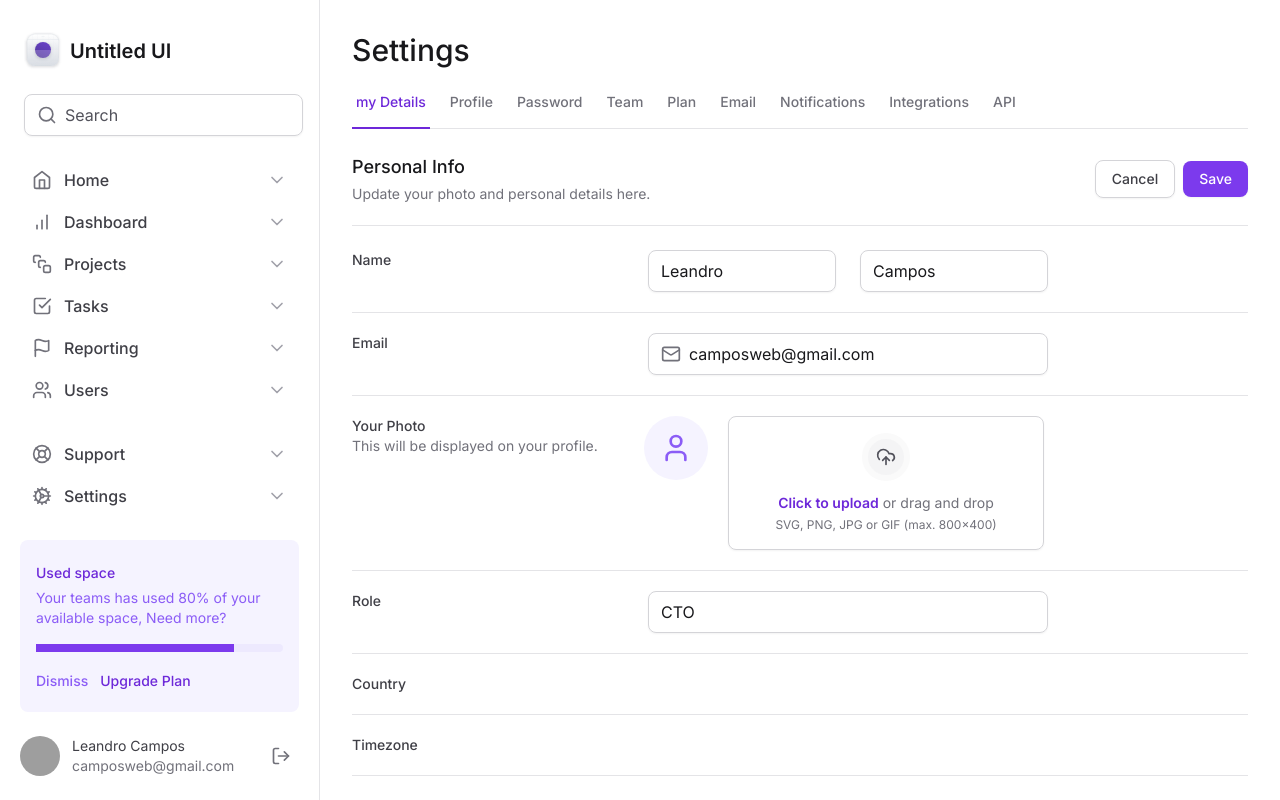
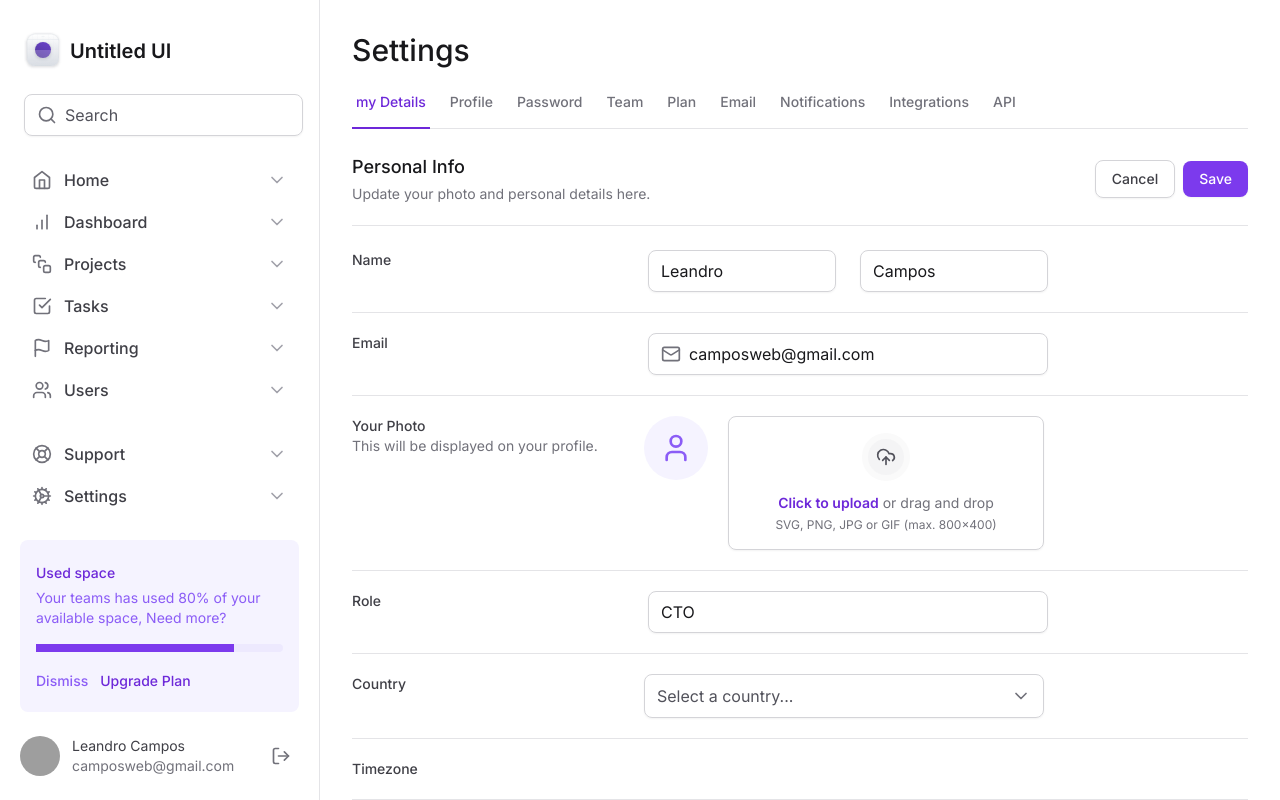
Before and after one commit to camposweb/tailwind-next, a Next.js app: page / in a window 1280 px wide. Shown: the top 800 px of the page. Built offline with nearby package versions, Linux system fonts and the light colour scheme; grey boxes are pictures that could not be loaded.

Commit message:
select country

```diff
--- a/package.json
+++ b/package.json
@@ -9,6 +9,7 @@
     "lint": "next lint"
   },
   "dependencies": {
+    "@radix-ui/react-select": "^2.0.0",
     "@radix-ui/react-tabs": "^1.0.4",
     "framer-motion": "^10.16.5",
     "lucide-react": "^0.292.0",
--- a/src/app/page.tsx
+++ b/src/app/page.tsx
@@ -1,7 +1,8 @@
 import { SettingsTabs } from '@/components/SettingsTabs'
 import * as Input from '@/components/Input'
-import { Mail } from 'lucide-react'
+import { ChevronDown, Mail } from 'lucide-react'
 import * as FileInput from '@/components/Form/FileInput'
+import { Select } from '@/components/Form/Select'
 
 export default function Home() {
   return (
@@ -111,6 +112,7 @@
             >
               Country
             </label>
+            <Select />
           </div>
 
           <div className="grid grid-cols-form gap-3 pt-5">
--- /dev/null
+++ b/src/components/Form/Select.tsx
@@ -0,0 +1,54 @@
+'use client'
+
+import * as SelectPrimitive from '@radix-ui/react-select'
+import { Check, ChevronDown } from 'lucide-react'
+
+export function Select() {
+  return (
+    <SelectPrimitive.Root>
+      <SelectPrimitive.Trigger className="flex h-11 w-full items-center justify-between gap-2 rounded-lg border border-zinc-300 px-3 py-2 shadow-sm data-[placeholder]:text-zinc-600">
+        <SelectPrimitive.Value
+          placeholder="Select a country..."
+          className="text-black"
+        />
+        <SelectPrimitive.Icon>
+          <ChevronDown className="h-5 w-5 text-zinc-500" />
+        </SelectPrimitive.Icon>
+      </SelectPrimitive.Trigger>
+
+      <SelectPrimitive.Portal>
+        <SelectPrimitive.Content
+          side="bottom"
+          position="popper"
+          sideOffset={8}
+          className="z-10 w-[--radix-select-trigger-width] cursor-pointer rounded-lg border border-zinc-200 bg-white"
+        >
+          <SelectPrimitive.Viewport>
+            <SelectPrimitive.Item
+              value="br"
+              className="flex items-center justify-between gap-2 px-3 py-2.5 outline-none data-[highlighted]:bg-zinc-50"
+            >
+              <SelectPrimitive.ItemText className="text-black">
+                Brasil
+              </SelectPrimitive.ItemText>
+              <SelectPrimitive.ItemIndicator>
+                <Check className="h-4 w-4 text-violet-500" />
+              </SelectPrimitive.ItemIndicator>
+            </SelectPrimitive.Item>
+            <SelectPrimitive.Item
+              value="es"
+              className="flex items-center justify-between gap-2 px-3 py-2.5 outline-none data-[highlighted]:bg-zinc-50"
+            >
+              <SelectPrimitive.ItemText className="text-black">
+                Espanha
+              </SelectPrimitive.ItemText>
+              <SelectPrimitive.ItemIndicator>
+                <Check className="h-4 w-4 text-violet-500" />
+              </SelectPrimitive.ItemIndicator>
+            </SelectPrimitive.Item>
+          </SelectPrimitive.Viewport>
+        </SelectPrimitive.Content>
+      </SelectPrimitive.Portal>
+    </SelectPrimitive.Root>
+  )
+}
```
Also changed, not shown: 1 other file (tests, documents, lock files or other folders).
